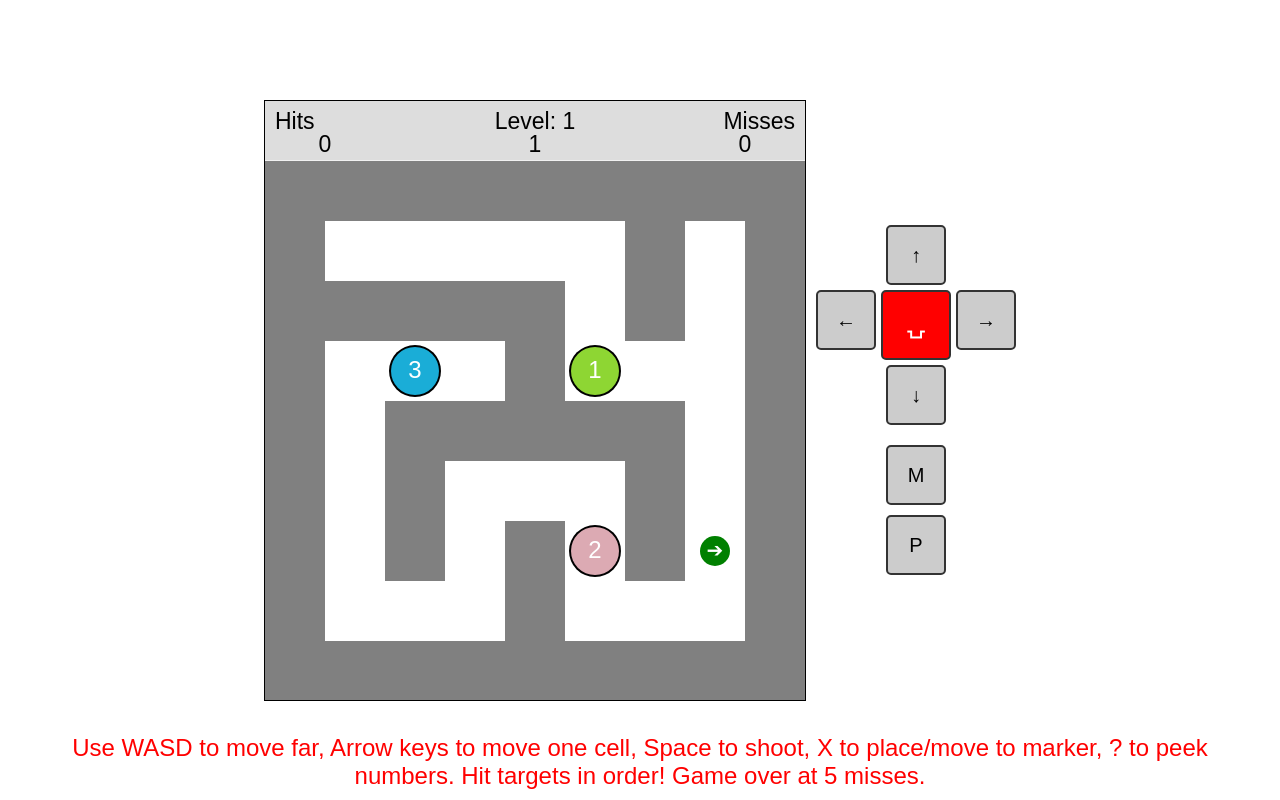
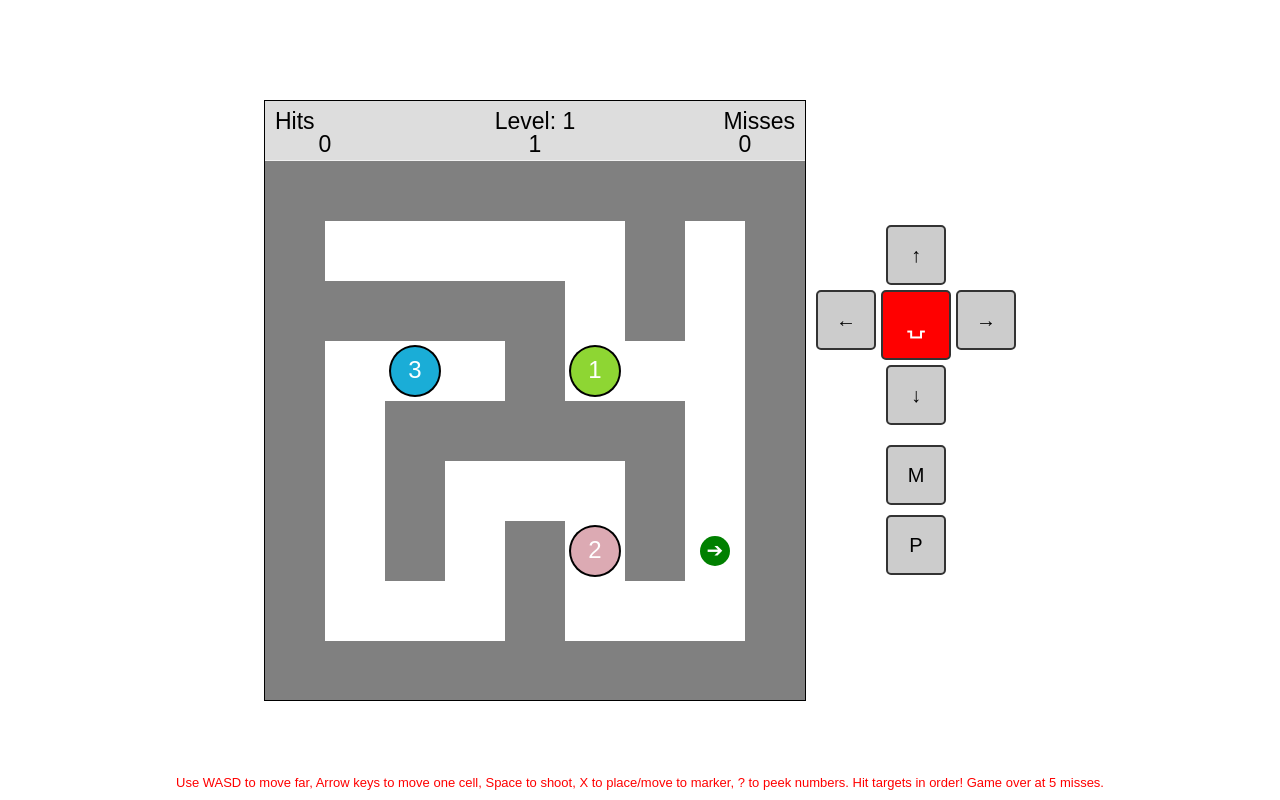
Before and after one commit to ca0v/grok-lab, a plain HTML site: page maze-memory.html in a window 1280 px wide. Drawn offline with Linux system fonts and the light colour scheme.

Commit message:
Reduce font size of instructions for improved visibility

```diff
--- a/maze-memory.html
+++ b/maze-memory.html
@@ -42,7 +42,7 @@
             pointer-events: none;
             position: absolute;
             bottom: 0;
-            font-size: x-large;
+            font-size: small;
             left: 0;
             right: 0;
             text-align: center;
```
